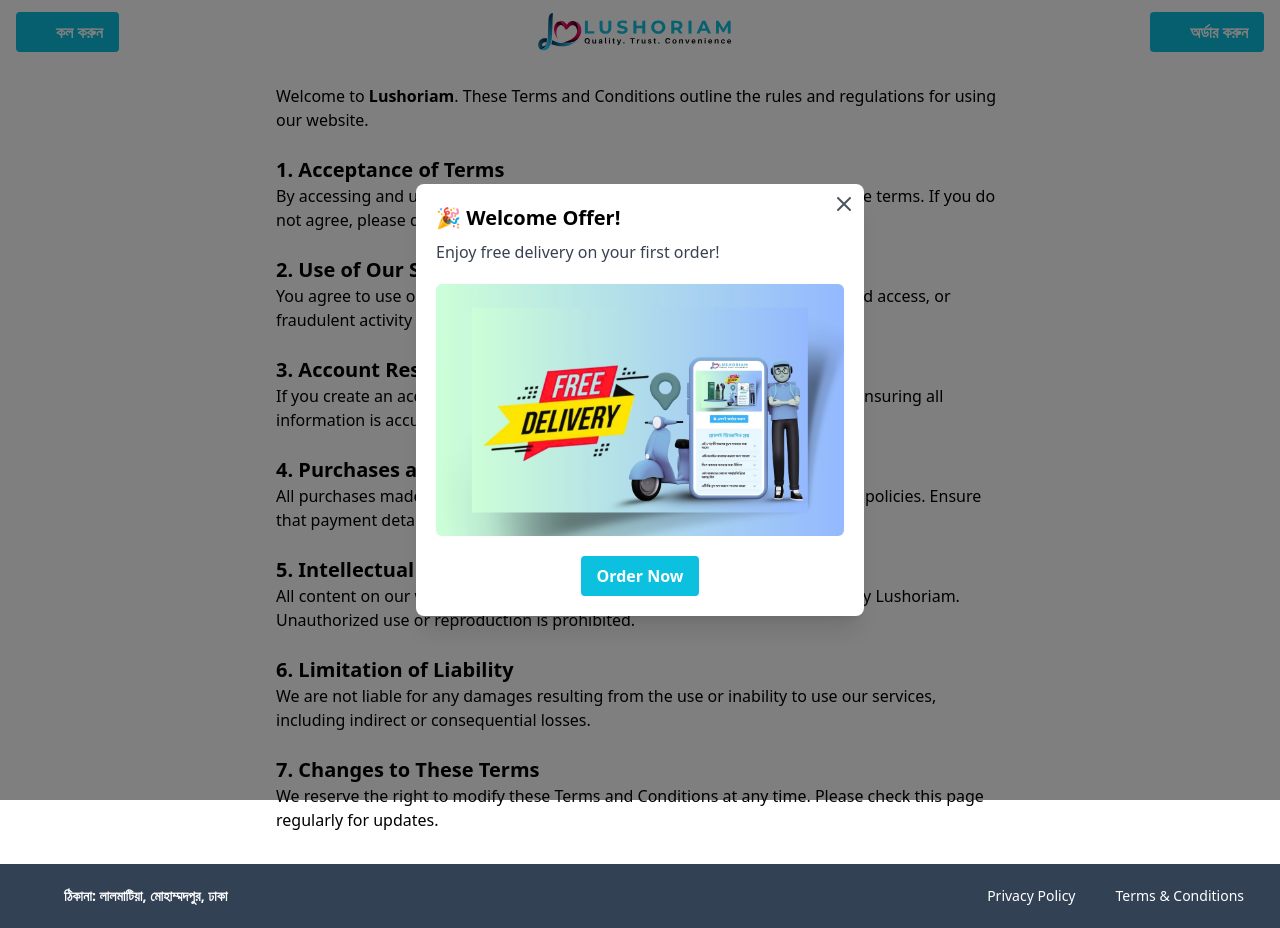
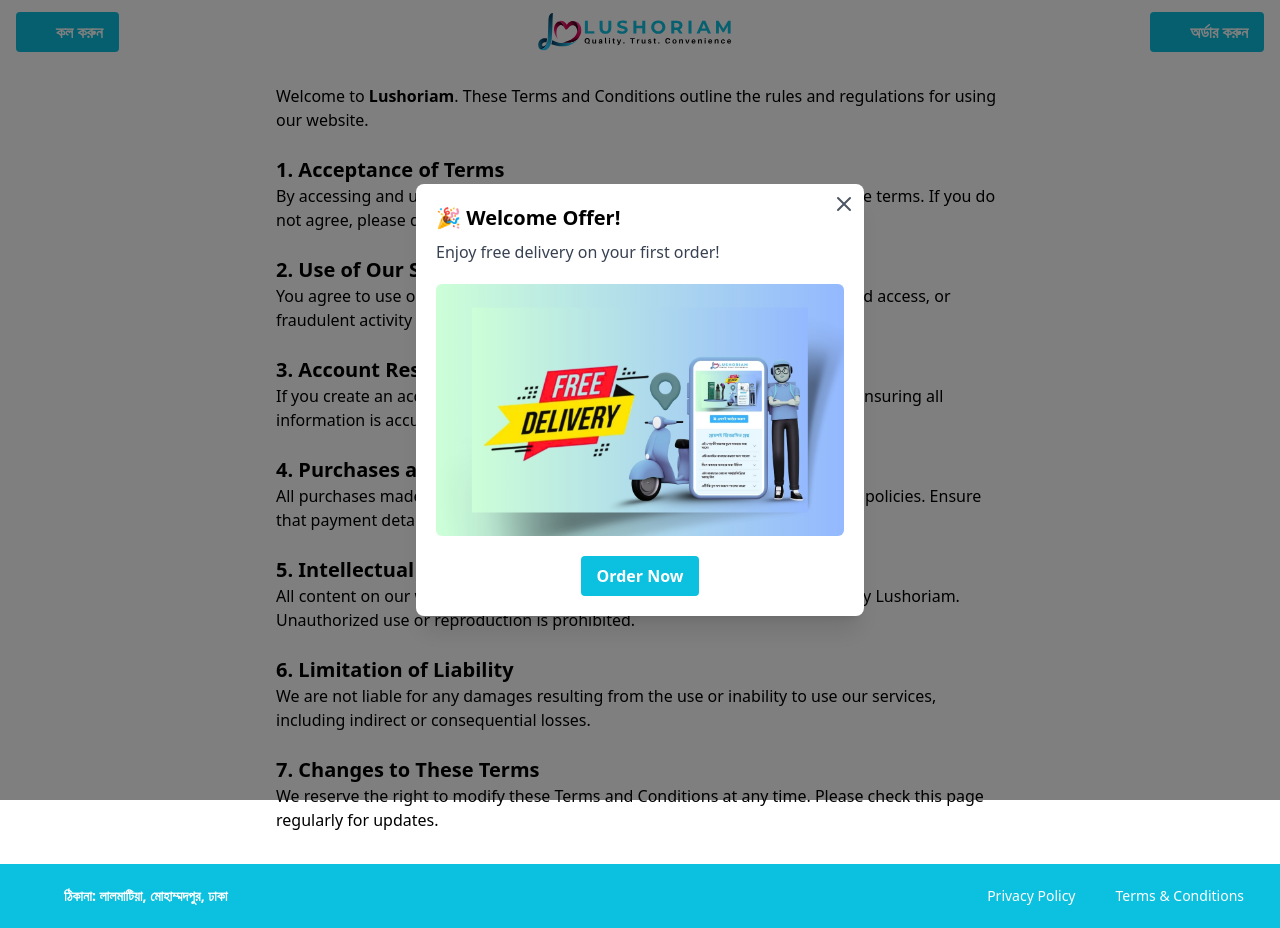
Before and after one commit to antorntech/lushoriam-single-page, a React (Vite) app: page /terms-and-conditions in a window 1280 px wide. Built offline with nearby package versions, Linux system fonts and the light colour scheme; some icons are missing.

Commit message:
update footer color

```diff
--- a/src/components/shared/Footer.jsx
+++ b/src/components/shared/Footer.jsx
@@ -5,7 +5,7 @@
 
 const Footer = () => {
   return (
-    <div className="bg-secondary p-5">
+    <div className="bg-primary p-5">
       <Container>
         <div className="flex flex-col md:flex-row gap-2 md:gap-0 justify-between items-center">
           <div className="text-white flex items-center gap-1">
```
